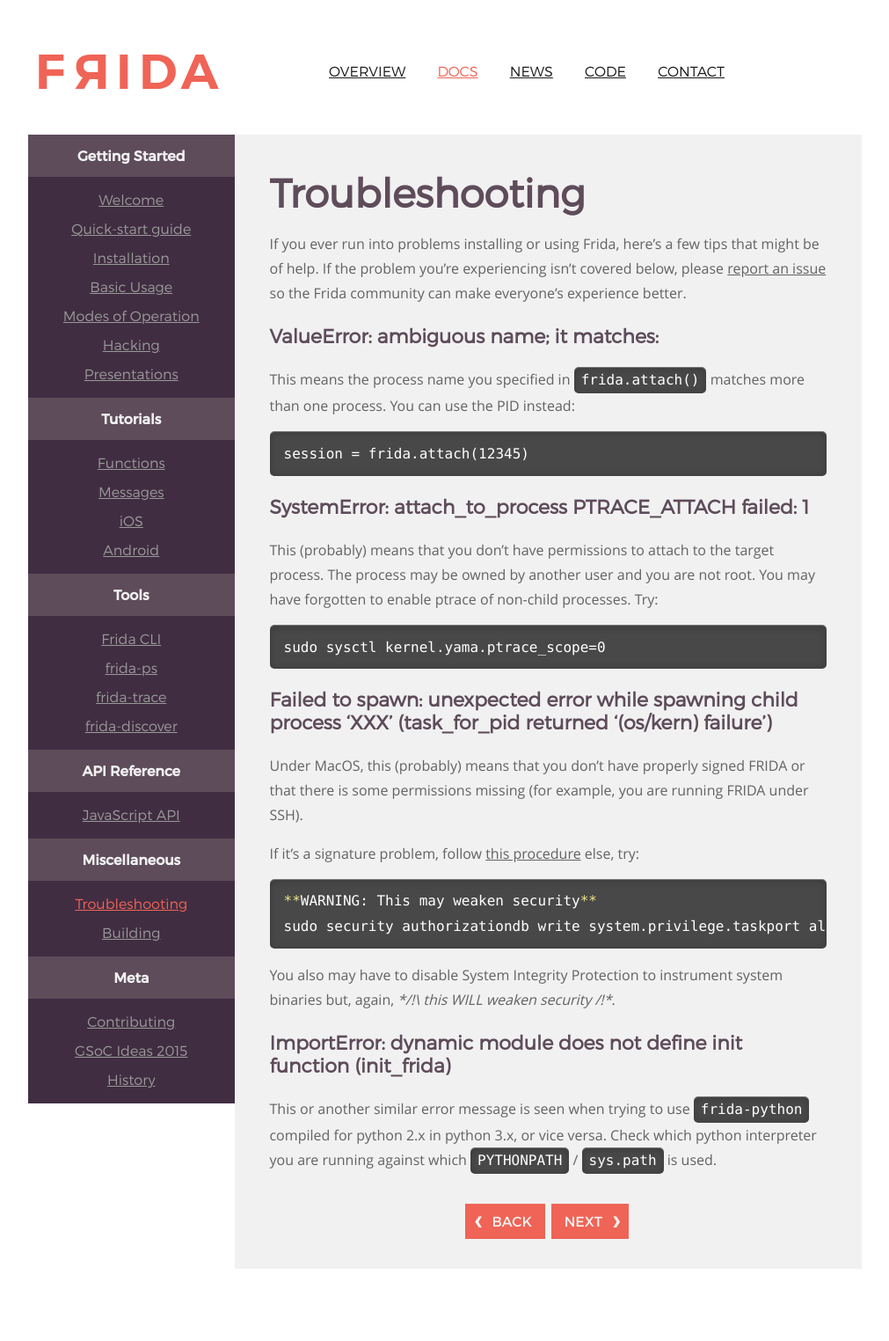
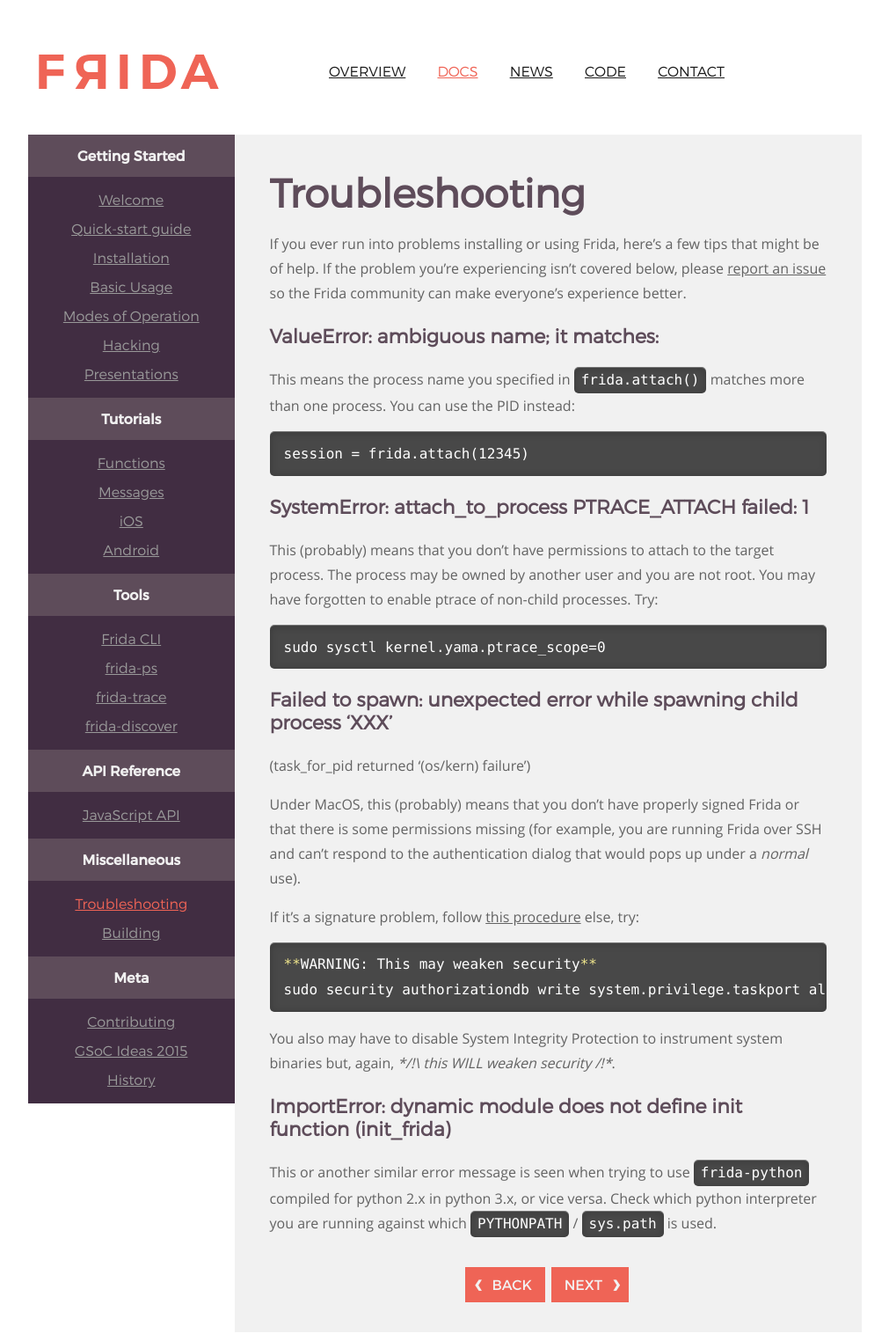
Before and after one commit to frida/frida-website, a Jekyll site: the page built from docs/troubleshooting.md, in a window 1280 px wide. Shown: the whole page at 88% size, without its empty margins (129-1140 px from the left). Built offline with Jekyll 4.4.1, drawn with Linux system fonts in a browser that asks for light colours; before the commit the page ends 1452 px from its top, so only the background shows below that.

Commit message:
Update troubleshooting.md

```diff
--- a/docs/troubleshooting.md
+++ b/docs/troubleshooting.md
@@ -30,10 +30,11 @@ have forgotten to enable ptrace of non-child processes. Try:
 sudo sysctl kernel.yama.ptrace_scope=0
 {% endhighlight %}
 
+## Failed to spawn: unexpected error while spawning child process 'XXX'
+(task_for_pid returned '(os/kern) failure')
 
-## Failed to spawn: unexpected error while spawning child process 'XXX' (task_for_pid returned '(os/kern) failure')
-
-Under MacOS, this (probably) means that you don't have properly signed FRIDA or that there is some permissions missing (for example, you are running FRIDA under SSH).
+Under MacOS, this (probably) means that you don't have properly signed
+Frida or that there is some permissions missing (for example, you are running Frida over SSH and can't respond to the authentication dialog that would pops up under a *normal* use).
 
 If it's a signature problem, follow [this procedure]({{ site.repository }}/frida/frida#mac-and-ios) else, try:
 
```
